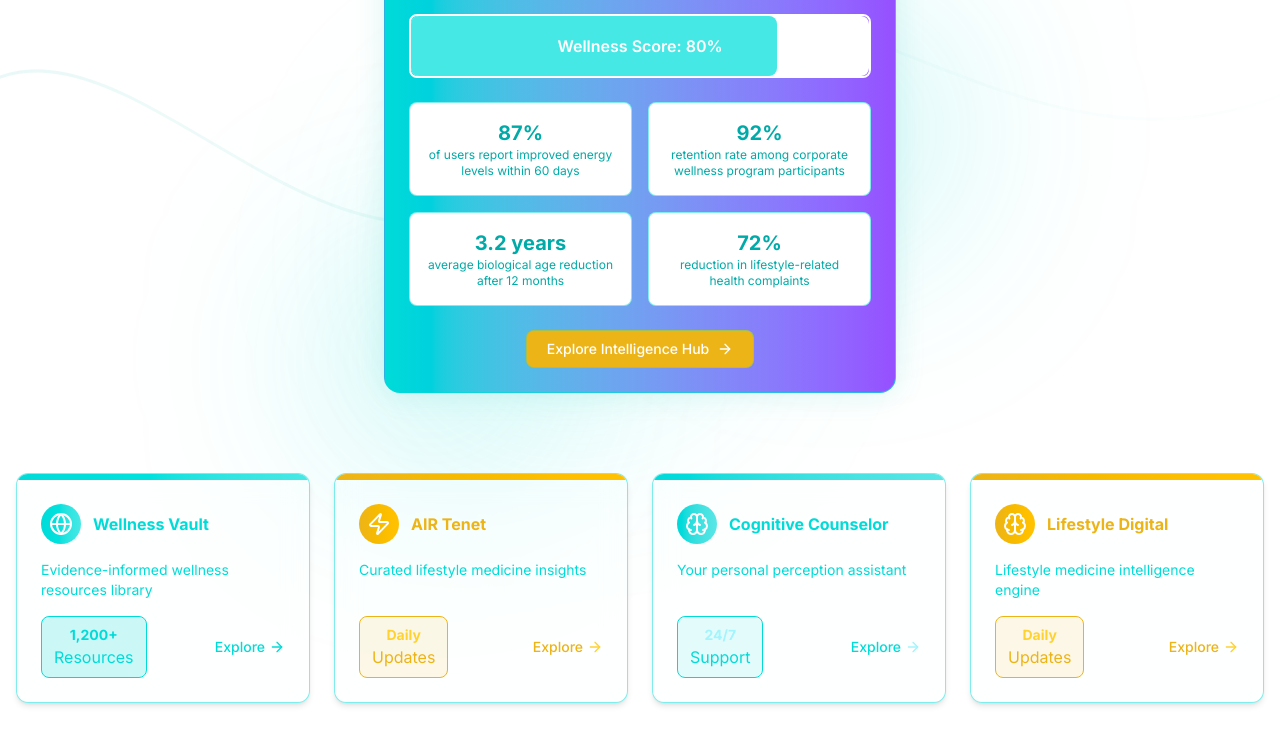
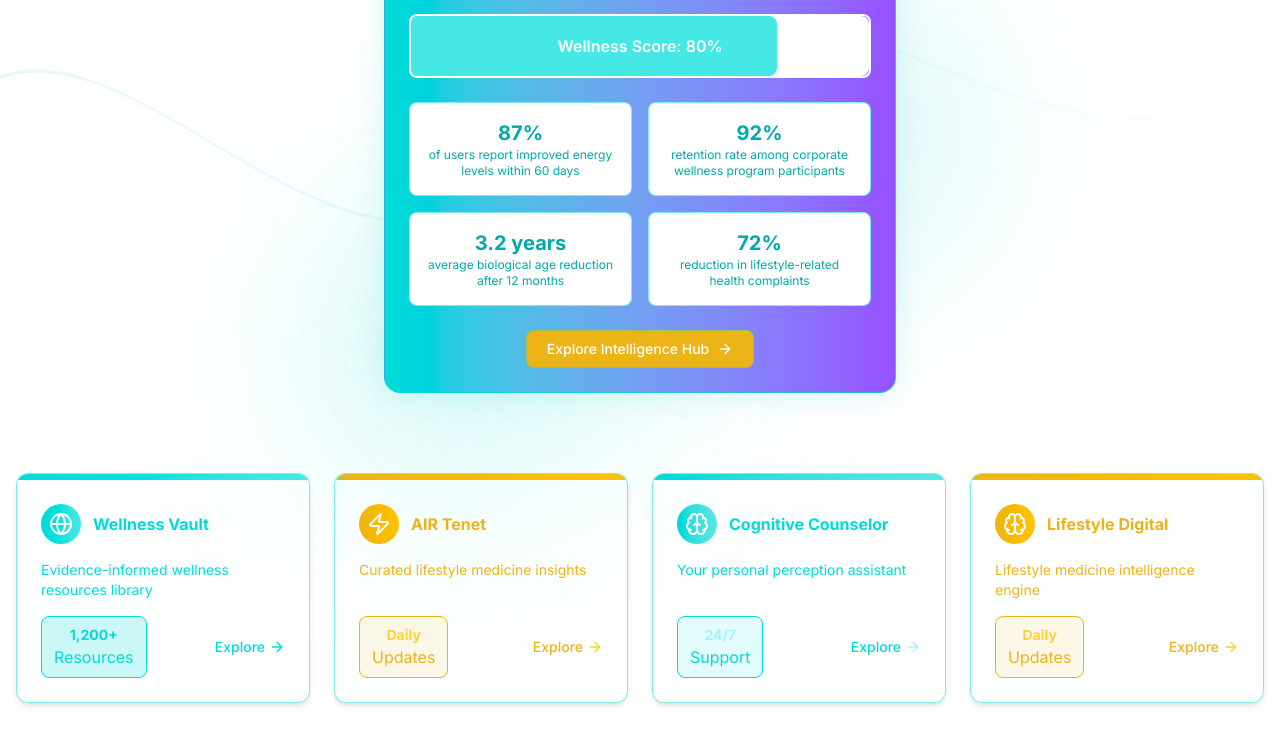
Before and after one commit to KraftX-Dev2025/tefline-website, a Next.js app: page / in a window 1280 px wide. Shown: the part 2088-2821 px from the top of the page. Built offline with nearby package versions, Linux system fonts and the light colour scheme.

Commit message:
WI updates

```diff
--- a/src/components/home/wellness-intelligence-section.tsx
+++ b/src/components/home/wellness-intelligence-section.tsx
@@ -197,7 +197,7 @@ const WellnessIntelligenceSection = () => {
                           {module.title}
                         </h3>
                       </div>
-                                            <p className="text-sm text-teal-500 mb-4">
+                      <p className="text-sm mb-4">
                         {module.description}
                       </p>
                       <div className="flex justify-between items-center mt-auto">
```
Lines whose indentation alone changed are shown as unchanged.
